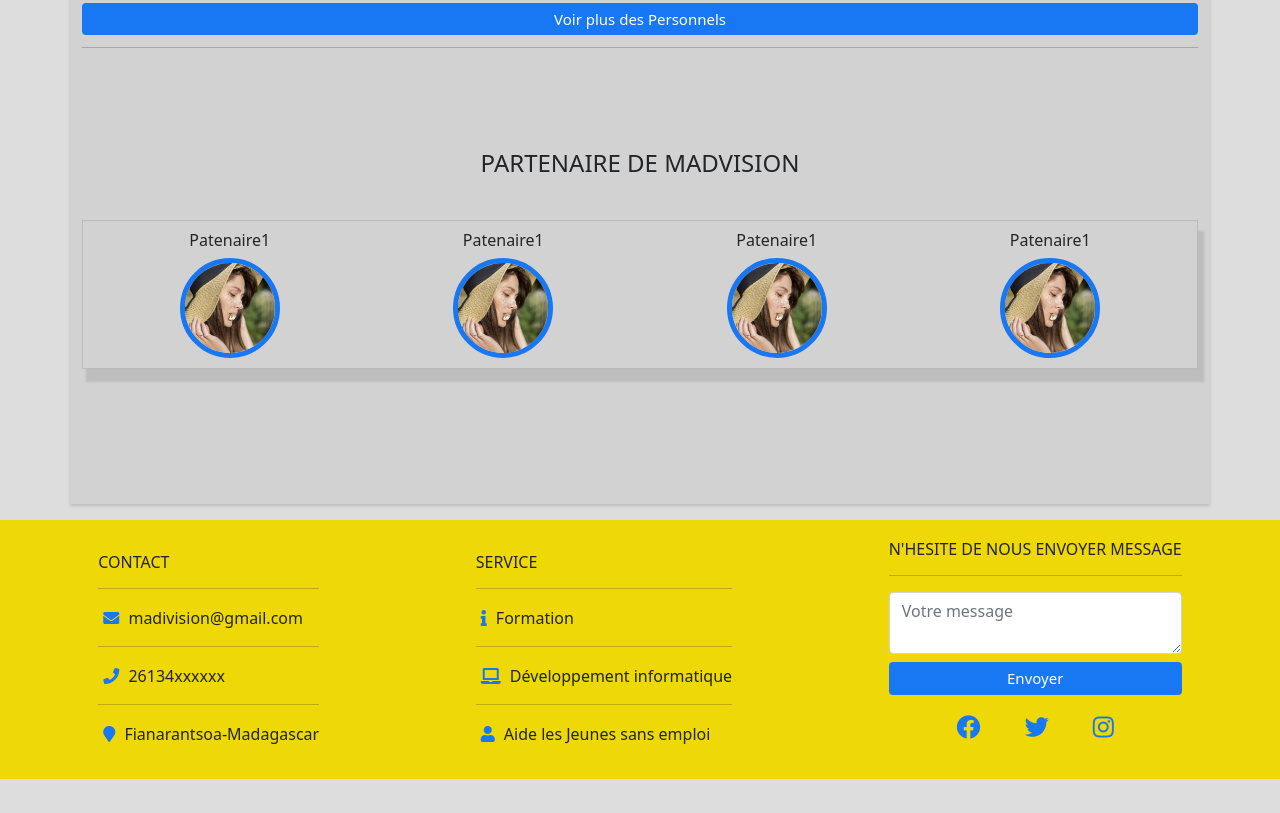
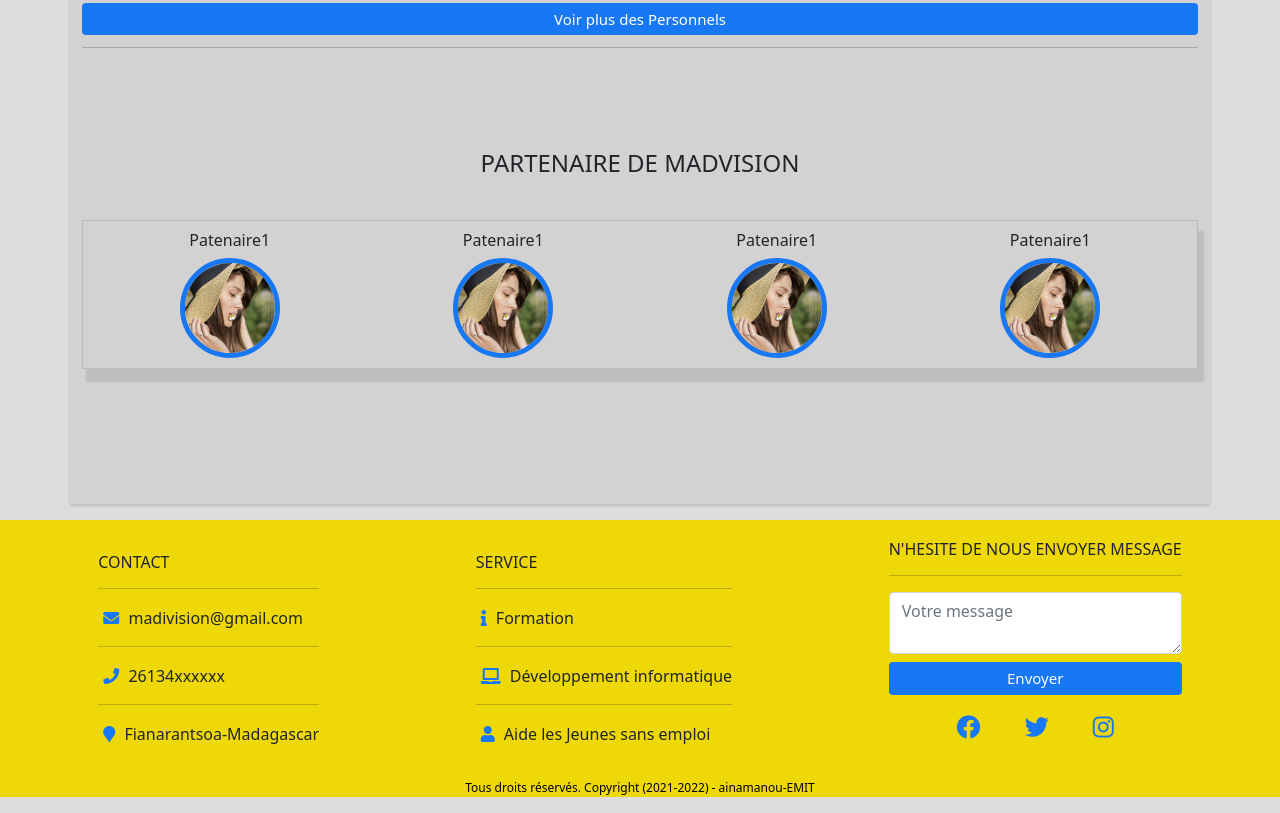
Before and after one commit to Dazy007/ProjetAvecPourUnAmie, a plain HTML site: page index.htmL in a window 1280 px wide. Shown: the part 1895-2708 px from the top of the page. Before the commit the page ends 2674 px from the top, so only its background shows below. Drawn offline with nearby package versions, Linux system fonts and the light colour scheme.

Commit message:
add copyright

```diff
--- a/index.htmL
+++ b/index.htmL
@@ -401,6 +401,9 @@
 			</div>
 		</footer>
 
+		<div class="copyrigth">
+			<p>Tous droits réservés. Copyright (2021-2022) - ainamanou-EMIT</p>
+		</div>
 		<script src="/app.js"></script>
 	</body>
 </html>
--- a/style.css
+++ b/style.css
@@ -503,7 +503,17 @@
 .mayfooter .footerRight .goupForm .button .buttonPlus:hover {
 	background-color: var(--rouge);
 }
+
+.copyrigth {
+	text-align: center;
+	background-color: var(--jaune);
+}
+.copyrigth p {
+	color: #020202;
+	font-size: 12px;
+}
 /** style footer*/
+
 /** style inscription*/
 .myinscription {
 	background-color: var(--bleu);
```
